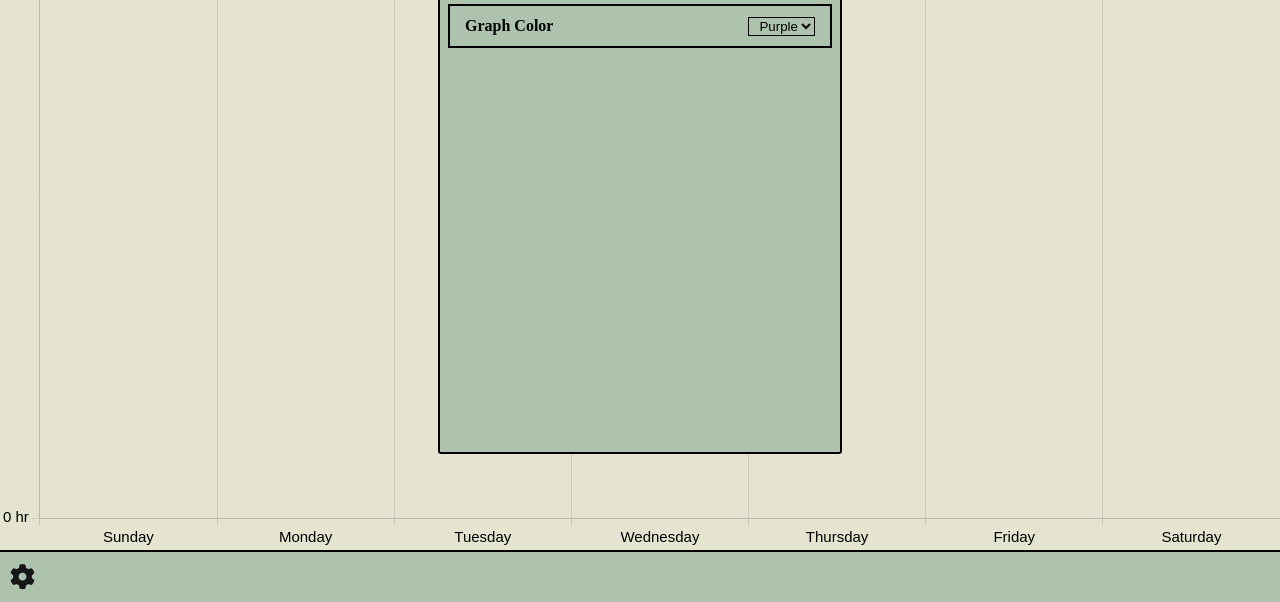
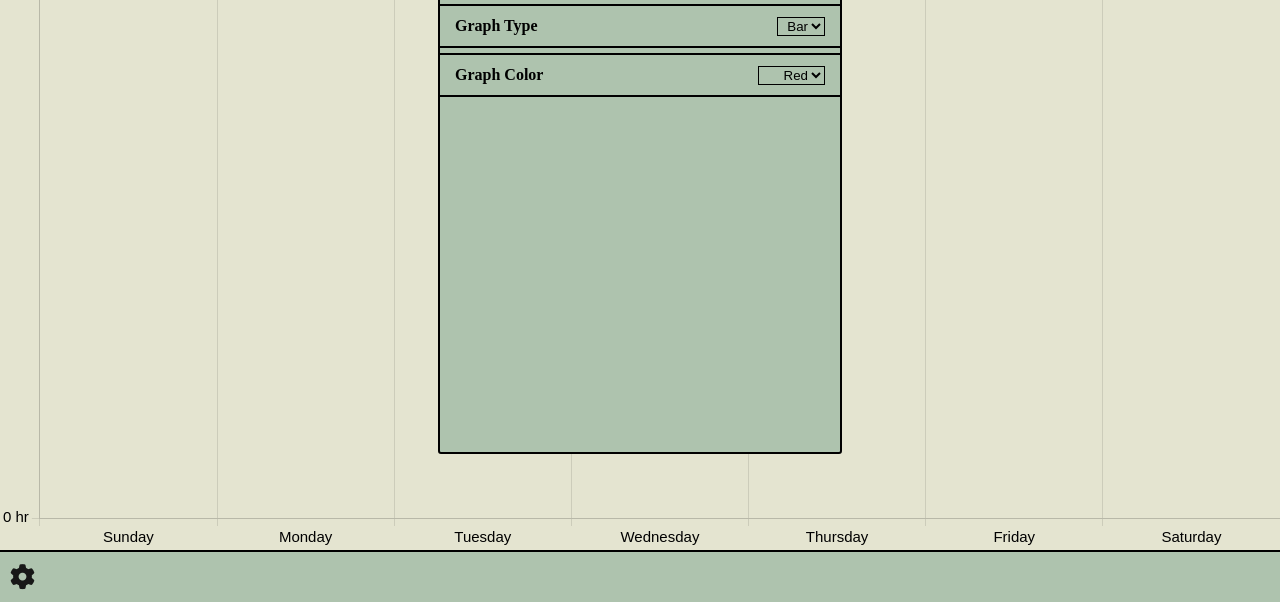
Before and after one commit to MIMJA156/time-tracker-ts-dev, a website built with Vite: page src/web/index.html in a window 1280 px wide. Both pictures are taken after a click on the icon 22 px from the left and 775 px from the top of the page. Shown: the part 198-800 px from the top of the page. Built offline with nearby package versions, Linux system fonts and the light colour scheme; no server answers.

Commit message:
added chart type to settings

```diff
--- a/src/web/src/main.ts
+++ b/src/web/src/main.ts
@@ -8,10 +8,20 @@ import SettingsTools from './ts/setting-tools';
 
 let settingsSkeleton = [
     {
-        id: 'graph_color_settings',
+        id: 'graph_type_setting',
+        type: 'select',
+        title: 'Graph Type',
+        current: 'bar',
+        items: [
+            { name: 'Bar', value: 'bar' },
+            { name: 'Line', value: 'line' },
+        ],
+    },
+    {
+        id: 'graph_color_setting',
         type: 'select',
         title: 'Graph Color',
-        current: 'purple',
+        current: 'red',
         items: [
             { name: 'Red', value: 'red' },
             { name: 'Blue', value: 'blue' },
--- a/src/web/src/scss/window-mixins/settings-mixin.scss
+++ b/src/web/src/scss/window-mixins/settings-mixin.scss
@@ -1,12 +1,9 @@
 @mixin settings-body {
-    display: flex;
-    justify-content: center;
-
     overflow-y: scroll;
     overflow-x: hidden;
 
     >.item {
-        width: 95%;
+        width: 100%;
         height: 40px;
 
         display: grid;
@@ -14,7 +11,8 @@
 
         align-items: center;
 
-        border: 2px solid;
+        border-bottom: 2px solid;
+        border-top: 2px solid;
 
         margin: 5px 0 5px 0;
 
--- a/src/web/src/ts/graph.ts
+++ b/src/web/src/ts/graph.ts
@@ -4,17 +4,62 @@ export class WeekGraphManager {
     ctx: HTMLCanvasElement;
     chart: Chart;
 
+    id: string;
     chartColors: [];
+    chartType: 'bar' | 'line';
 
     thisWeekSimple: { date: Date; data: number[] } = { date: null, data: null };
 
     constructor(id: string) {
         Chart.register(...registerables);
+        this.id = id;
+        this.chartType = 'bar';
+        this.makeChart();
+    }
 
-        const ctx: HTMLCanvasElement = <HTMLCanvasElement>document.getElementById(id);
+    displayWeekFromWeekArray(weekArray: { date: Date; data: { total: number } }[]) {
+        this.thisWeekSimple.data = [];
+        weekArray.forEach((element, index) => {
+            if (index == 0) this.thisWeekSimple.date = element.date;
+            this.thisWeekSimple.data.push(element.data.total ?? 0);
+        });
+
+        this.chart.data.datasets[0].data = [...this.thisWeekSimple.data];
+        this.chart.update();
+    }
+
+    static prettySeconds(seconds: number, addStrong: boolean = true): string {
+        let minutes = Math.trunc(seconds / 60);
+        let hours = Math.trunc(minutes / 60);
+
+        minutes -= hours * 60;
+
+        let minuteSuffix = minutes != 1 ? 'mins' : 'min';
+        let hourSuffix = hours != 1 ? 'hrs' : 'hr';
+
+        if (addStrong) {
+            return `<strong>${hours} ${hourSuffix}</strong> & <strong>${minutes} ${minuteSuffix}</strong>`;
+        }
+
+        return `${hours} ${hourSuffix} & ${minutes} ${minuteSuffix}`;
+    }
+
+    setColors(colors: []) {
+        this.chart.data.datasets[0].backgroundColor = colors;
+        this.chart.update();
+    }
+
+    setType(type: 'bar' | 'line') {
+        this.chartType = type;
+        this.chart.destroy();
+        this.makeChart();
+    }
+
+    makeChart() {
+        const ctx: HTMLCanvasElement = <HTMLCanvasElement>document.getElementById(this.id);
 
         this.chart = new Chart(ctx, {
-            type: 'bar',
+            type: this.chartType,
             data: {
                 labels: ['Sunday', 'Monday', 'Tuesday', 'Wednesday', 'Thursday', 'Friday', 'Saturday'],
                 datasets: [
@@ -22,6 +67,8 @@ export class WeekGraphManager {
                         label: 'Time Spent',
                         data: [],
                         borderWidth: 1,
+                        pointRadius: 10,
+                        pointHoverRadius: 15,
                     },
                 ],
             },
@@ -68,38 +115,10 @@ export class WeekGraphManager {
                 },
             },
         });
-    }
 
-    displayWeekFromWeekArray(weekArray: { date: Date; data: { total: number } }[]) {
-        this.thisWeekSimple.data = [];
-        weekArray.forEach((element, index) => {
-            if (index == 0) this.thisWeekSimple.date = element.date;
-            this.thisWeekSimple.data.push(element.data.total ?? 0);
-        });
-
-        this.chart.data.datasets[0].data = [...this.thisWeekSimple.data];
-        this.chart.update();
-    }
-
-    static prettySeconds(seconds: number, addStrong: boolean = true): string {
-        let minutes = Math.trunc(seconds / 60);
-        let hours = Math.trunc(minutes / 60);
-
-        minutes -= hours * 60;
-
-        let minuteSuffix = minutes != 1 ? 'mins' : 'min';
-        let hourSuffix = hours != 1 ? 'hrs' : 'hr';
-
-        if (addStrong) {
-            return `<strong>${hours} ${hourSuffix}</strong> & <strong>${minutes} ${minuteSuffix}</strong>`;
+        if (this.thisWeekSimple.data) {
+            this.chart.data.datasets[0].data = [...this.thisWeekSimple.data];
+            this.chart.update();
         }
-
-        return `${hours} ${hourSuffix} & ${minutes} ${minuteSuffix}`;
-    }
-
-    setColors(colors: []) {
-        console.log(colors);
-        this.chart.data.datasets[0].backgroundColor = colors;
-        this.chart.update();
     }
 }
--- a/src/web/src/ts/setting-tools.ts
+++ b/src/web/src/ts/setting-tools.ts
@@ -16,7 +16,7 @@ export default class SettingsTools {
         this.currentSettings = settings;
 
         displaySettings(this.currentSettings);
-        evalSettings(this.currentSettings, graph, calender);
+        evalSettings(null, this.currentSettings, graph, calender);
 
         this.weekGraph = graph;
         this.timeCalender = calender;
@@ -40,6 +40,6 @@ export default class SettingsTools {
         let element = $(givenElement);
         let data: { settingIndex: number } = JSON.parse(JSON.stringify(element.data()));
         this.currentSettings[data.settingIndex].current = element.val();
-        evalSettings(this.currentSettings, this.weekGraph, this.timeCalender);
+        evalSettings(data.settingIndex, this.currentSettings, this.weekGraph, this.timeCalender);
     }
 }
--- a/src/web/src/ts/settings.ts
+++ b/src/web/src/ts/settings.ts
@@ -11,7 +11,8 @@ function getSelectionListSettingsPage(index: number, name: string, current: stri
             if (item.value == current) {
                 isSelected = true;
             }
-            html += `<option selected=${isSelected} value="${item.value}">${item.name}</option>`;
+            console.log(item.value);
+            html += `<option ${isSelected ? 'selected' : ''} value="${item.value}">${item.name}</option>`;
         }
 
         return html;
@@ -53,13 +54,34 @@ export function displaySettings(settings: any[]) {
     settingsBody.html(pageHTML);
 }
 
-export function evalSettings(settings: any[], graph: WeekGraphManager, calender: CalenderTools) {
+export function evalSettings(index: number | null, settings: any[], graph: WeekGraphManager, calender: CalenderTools) {
+    // if (index != null) {
+    //     let setting = settings[index];
+
+    //     switch (setting.id) {
+    //         case 'graph_color_setting':
+    //             graph.setColors(setting.current);
+    //             break;
+
+    //         case 'graph_type_setting':
+    //             graph.setType(setting.current);
+    //             break;
+
+    //         default:
+    //             break;
+    //     }
+    // }
+
     for (let i = 0; i < settings.length; i++) {
         let setting = settings[i];
 
         switch (setting.id) {
-            case 'graph_color_settings':
+            case 'graph_color_setting':
                 graph.setColors(setting.current);
+                break;
+
+            case 'graph_type_setting':
+                graph.setType(setting.current);
                 break;
 
             default:
```
